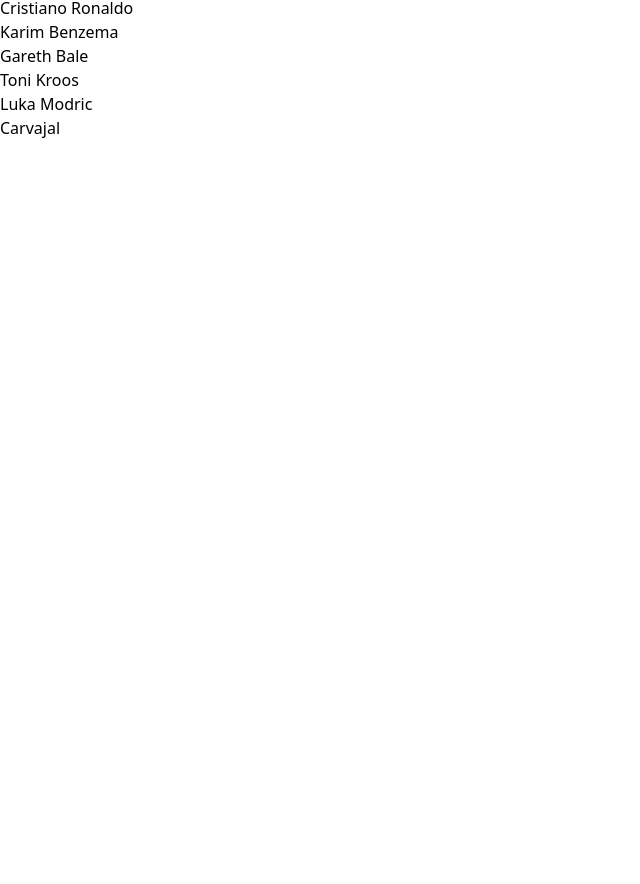
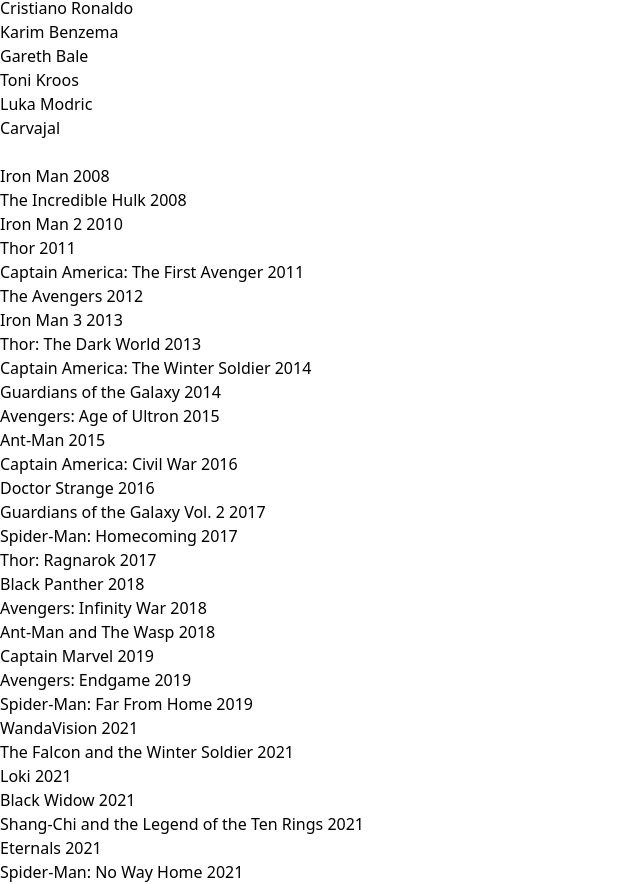
Before and after one commit to nilaachandra/React-Practice, a React (Vite) app in the folder ReactPractice/: page / in a window 1280 px wide. Shown: the part 1036-1920 px from the top of the page, without its empty margins (0-640 px from the left). Before the commit the page ends 1176 px from the top, so only its background shows below. Built offline with nearby package versions, Linux system fonts and the light colour scheme.

Commit message:
working wtih array  practice added

```diff
--- a/ReactPractice/src/App.jsx
+++ b/ReactPractice/src/App.jsx
@@ -8,6 +8,7 @@
 import Arrays from "./components/Arrays";
 import UpdateArrays from "./components/UpdateArrays";
 import SearchFunction from "./components/SearchFunction";
+import SearchFunc from "./components/SearchFunc";
 
 function App() {
   return (
@@ -27,6 +28,7 @@
       <Arrays/>
       <UpdateArrays/>
       <SearchFunction/>
+      <SearchFunc/>
     </>
   );
 }
--- /dev/null
+++ b/ReactPractice/src/components/SearchFunc.jsx
@@ -0,0 +1,58 @@
+import React, { useState } from "react";
+
+function SearchFunc() {
+  const [mcu, setMCU] = useState([
+    { title: "Iron Man", year: 2008 },
+    { title: "The Incredible Hulk", year: 2008 },
+    { title: "Iron Man 2", year: 2010 },
+    { title: "Thor", year: 2011 },
+    { title: "Captain America: The First Avenger", year: 2011 },
+    { title: "The Avengers", year: 2012 },
+    { title: "Iron Man 3", year: 2013 },
+    { title: "Thor: The Dark World", year: 2013 },
+    { title: "Captain America: The Winter Soldier", year: 2014 },
+    { title: "Guardians of the Galaxy", year: 2014 },
+    { title: "Avengers: Age of Ultron", year: 2015 },
+    { title: "Ant-Man", year: 2015 },
+    { title: "Captain America: Civil War", year: 2016 },
+    { title: "Doctor Strange", year: 2016 },
+    { title: "Guardians of the Galaxy Vol. 2", year: 2017 },
+    { title: "Spider-Man: Homecoming", year: 2017 },
+    { title: "Thor: Ragnarok", year: 2017 },
+    { title: "Black Panther", year: 2018 },
+    { title: "Avengers: Infinity War", year: 2018 },
+    { title: "Ant-Man and The Wasp", year: 2018 },
+    { title: "Captain Marvel", year: 2019 },
+    { title: "Avengers: Endgame", year: 2019 },
+    { title: "Spider-Man: Far From Home", year: 2019 },
+    { title: "WandaVision", year: 2021 },
+    { title: "The Falcon and the Winter Soldier", year: 2021 },
+    { title: "Loki", year: 2021 },
+    { title: "Black Widow", year: 2021 },
+    { title: "Shang-Chi and the Legend of the Ten Rings", year: 2021 },
+    { title: "Eternals", year: 2021 },
+    { title: "Spider-Man: No Way Home", year: 2021 },
+  ]);
+  const [inputValue, setInputValue] = useState("");
+  const handleInputChange = (e) => {
+    setInputValue(e.target.value);
+  };
+  const filteredMCU = mcu.filter((m) =>
+    m.title.toLowerCase().startsWith(inputValue.toLowerCase())
+  );
+  return (
+    <div className="ml-4">
+      <input
+        type="text"
+        value={inputValue}
+        onChange={handleInputChange}
+        className="border border-black"
+      />
+      <ul>
+        {filteredMCU.map((m, index) => (<li key={index}>{m.title} {m.year} </li>))}
+      </ul>
+    </div>
+  );
+}
+
+export default SearchFunc;
```
